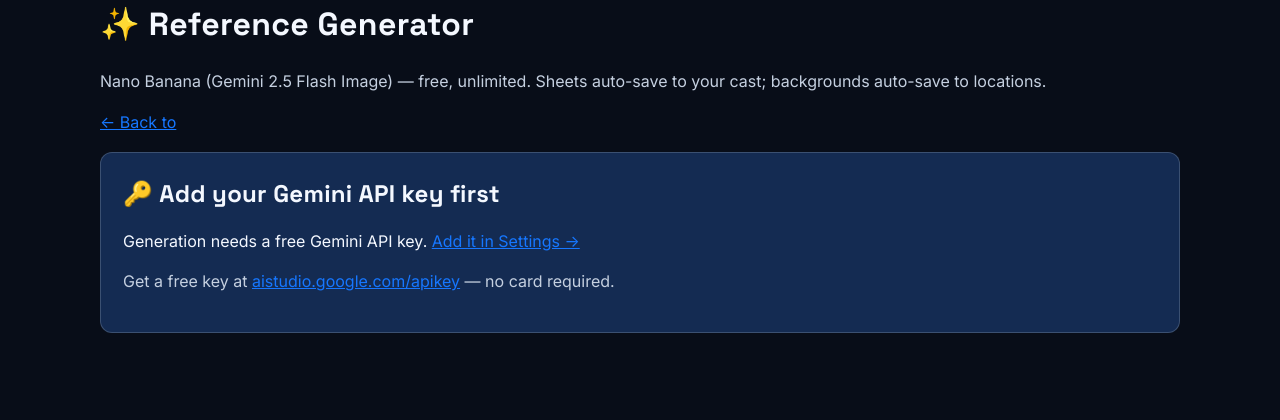
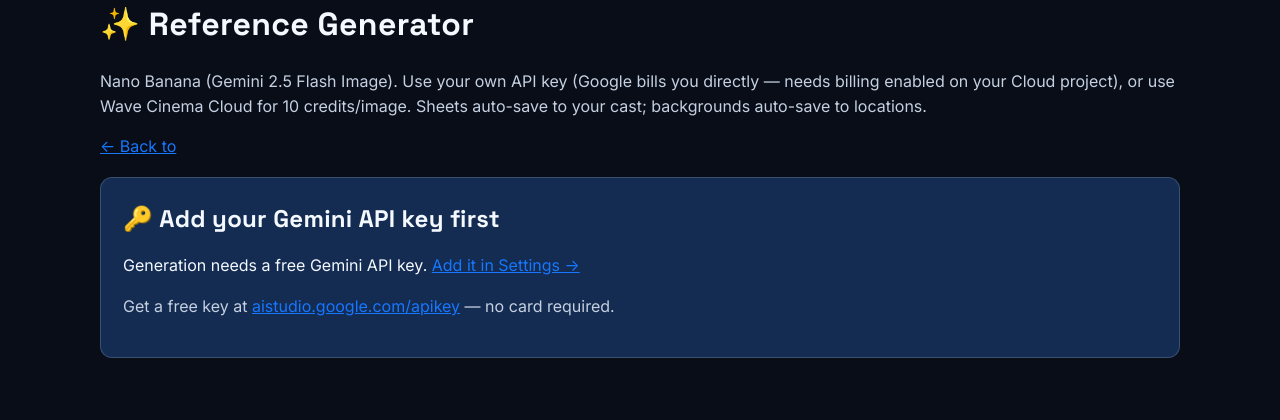
Before and after one commit to Kintsugi888/wave-cinema-demo, a FastAPI app: template app/templates/character_sheet.html in a window 1280 px wide. Shown: the part 69-489 px from the top of the page. Run offline with FastAPI, Linux system fonts and the light colour scheme; the template is opened without the code that fills it, so the values that code supplies are empty.

Commit message:
fix: correct misleading 'free unlimited' text on generator page

```diff
--- a/app/templates/character_sheet.html
+++ b/app/templates/character_sheet.html
@@ -3,7 +3,7 @@
 {% block content %}
 <div class="page-head">
   <h1>✨ Reference Generator</h1>
-  <p class="subtle">Nano Banana (Gemini 2.5 Flash Image) — free, unlimited. Sheets auto-save to your cast; backgrounds auto-save to locations.</p>
+  <p class="subtle">Nano Banana (Gemini 2.5 Flash Image). Use your own API key (Google bills you directly — needs billing enabled on your Cloud project), or use Wave Cinema Cloud for 10 credits/image. Sheets auto-save to your cast; backgrounds auto-save to locations.</p>
   <p><a href="/project/{{ project.id }}?stage=direct">← Back to {{ project.name }}</a></p>
 </div>
 
```
